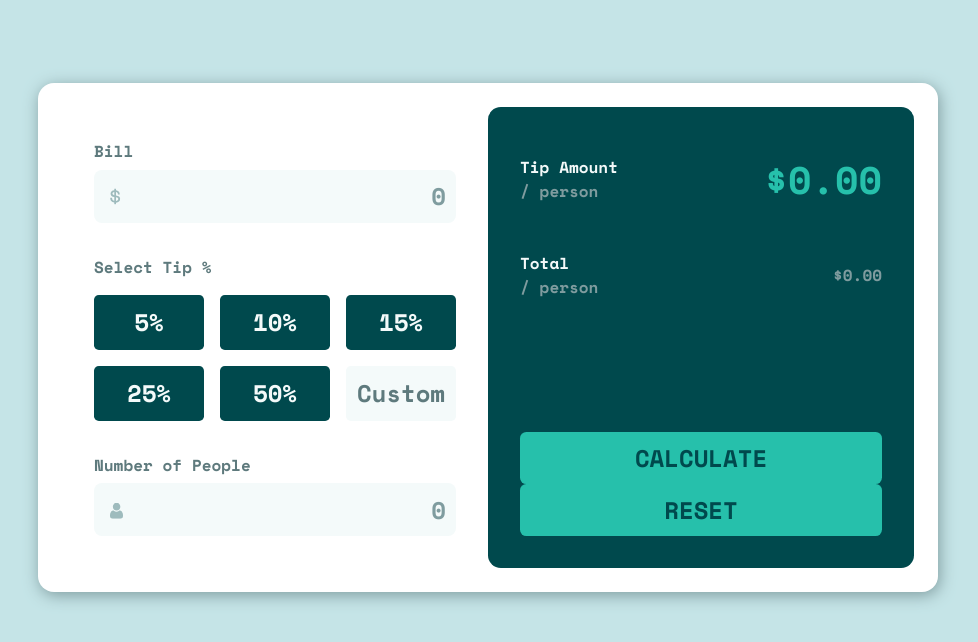
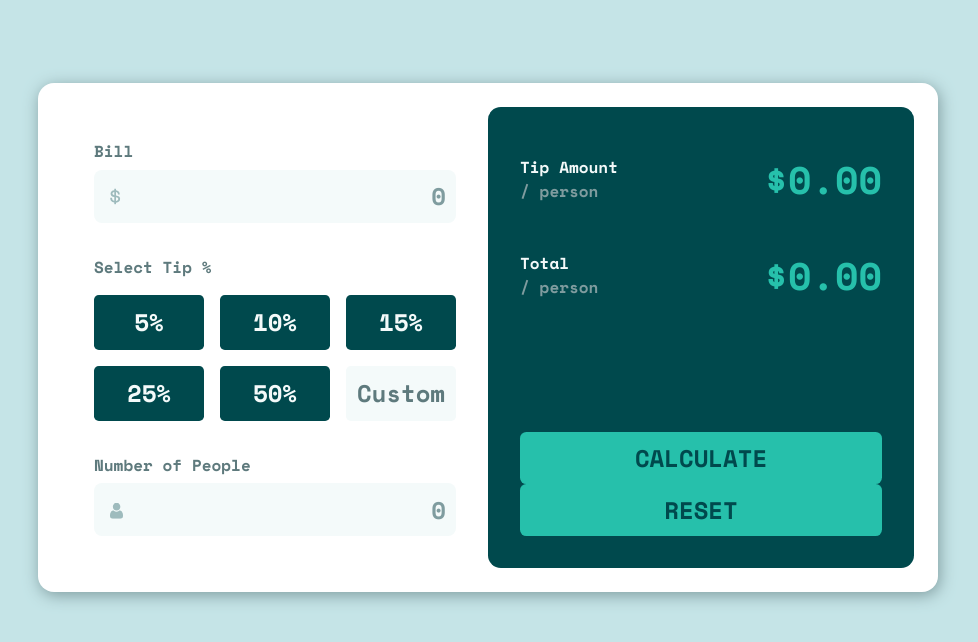
Before and after one commit to DanteBenicio/tip-calculator-app, a website built with Vite: page index.html in a window 1280 px wide. Shown: the part 142-784 px from the top of the page, without its empty margins (152-1130 px from the left). Built offline with nearby package versions, Linux system fonts and the light colour scheme.

Commit message:
add class value

```diff
--- a/index.html
+++ b/index.html
@@ -65,7 +65,7 @@
                 <strong>Total</strong>
                 / person
               </span>
-              <span id="total value">$0.00</span>
+              <span id="total" class="value">$0.00</span>
             </div>
           </div>
           <div>
```
